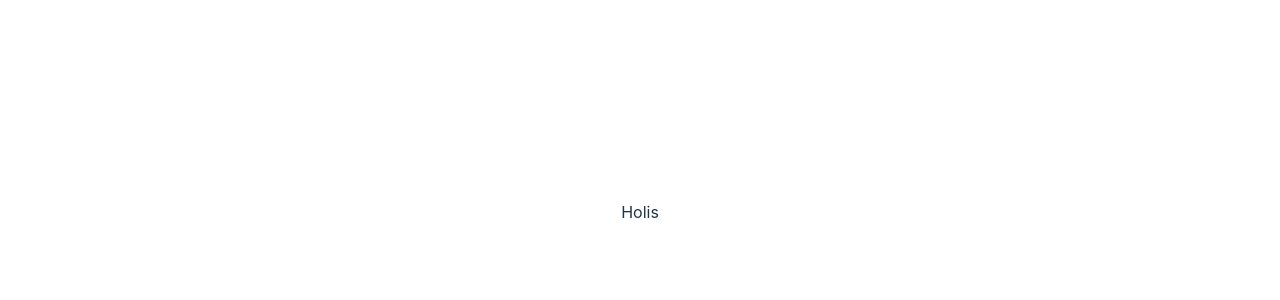
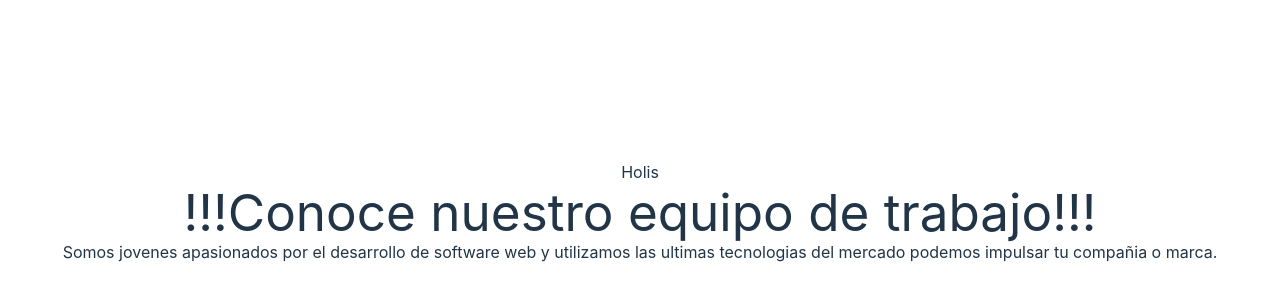
Before and after one commit to LizethVictoria20/project, a React (Vite) app in the folder vite-project/: page / in a window 1280 px wide. Shown: the part 188-488 px from the top of the page. Built offline with nearby package versions, Linux system fonts and the light colour scheme.

Commit message:
first commit

```diff
--- a/vite-project/src/App.jsx
+++ b/vite-project/src/App.jsx
@@ -1,11 +1,13 @@
 
 import './App.css'
+import Team  from './components/Team/Team.jsx'
 
 function App() {
 
   return (
     <>
-     <p className="text-red-500">Holis</p>
+      <p className="text-red-500">Holis</p>
+      <Team />
     </>
   )
 }
--- /dev/null
+++ b/vite-project/src/components/Team/Team.jsx
@@ -0,0 +1,15 @@
+import './Team.css'
+
+function Team() {
+
+  return (
+    <>
+      <div className='sm:pt-20 sm:pb-20 m-auto'>
+        <h1>!!!Conoce nuestro equipo de trabajo!!!</h1>
+        <p className='mt-6 leading-8 text-gray-600 w-[32rem] m-auto text-2xl'>Somos jovenes apasionados por el desarrollo de software web y utilizamos las ultimas tecnologias del mercado podemos impulsar tu compañia o marca.</p>
+    </div>
+    </>
+  )
+}
+
+export default Team
```
Also changed, not shown: vite-project/src/components/Team/Team.js (deleted, +0 -11 lines).
